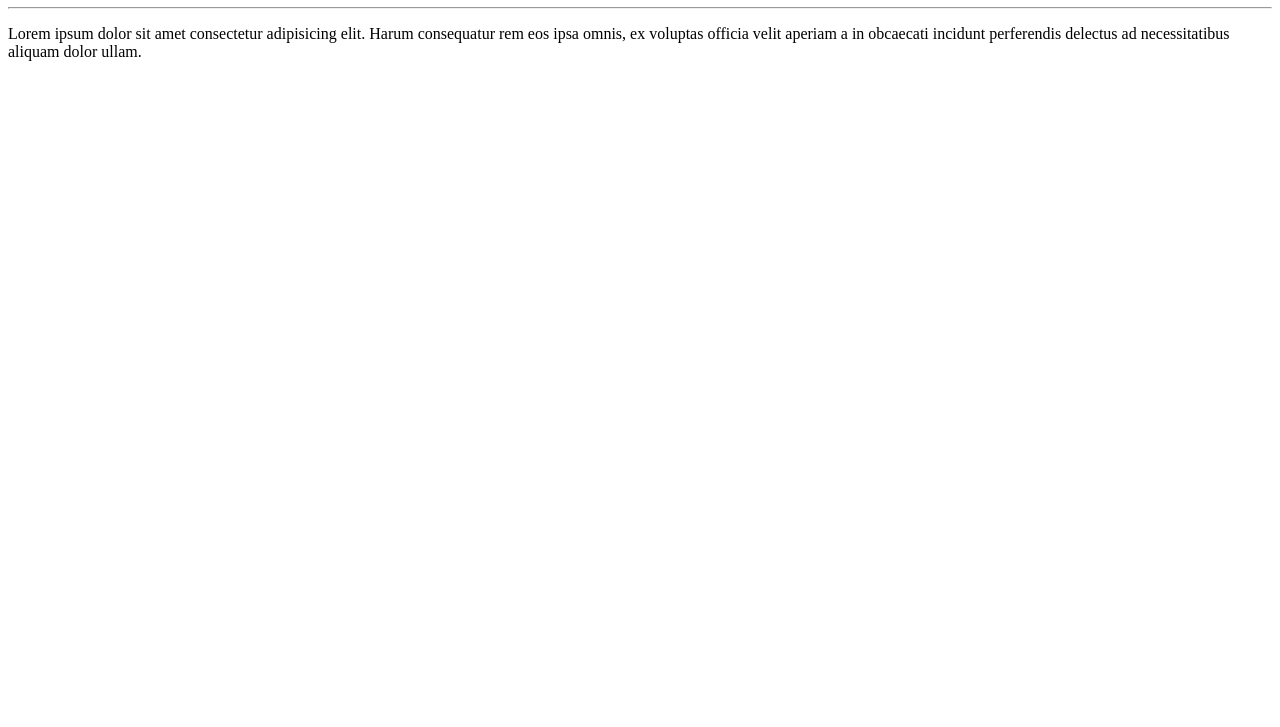
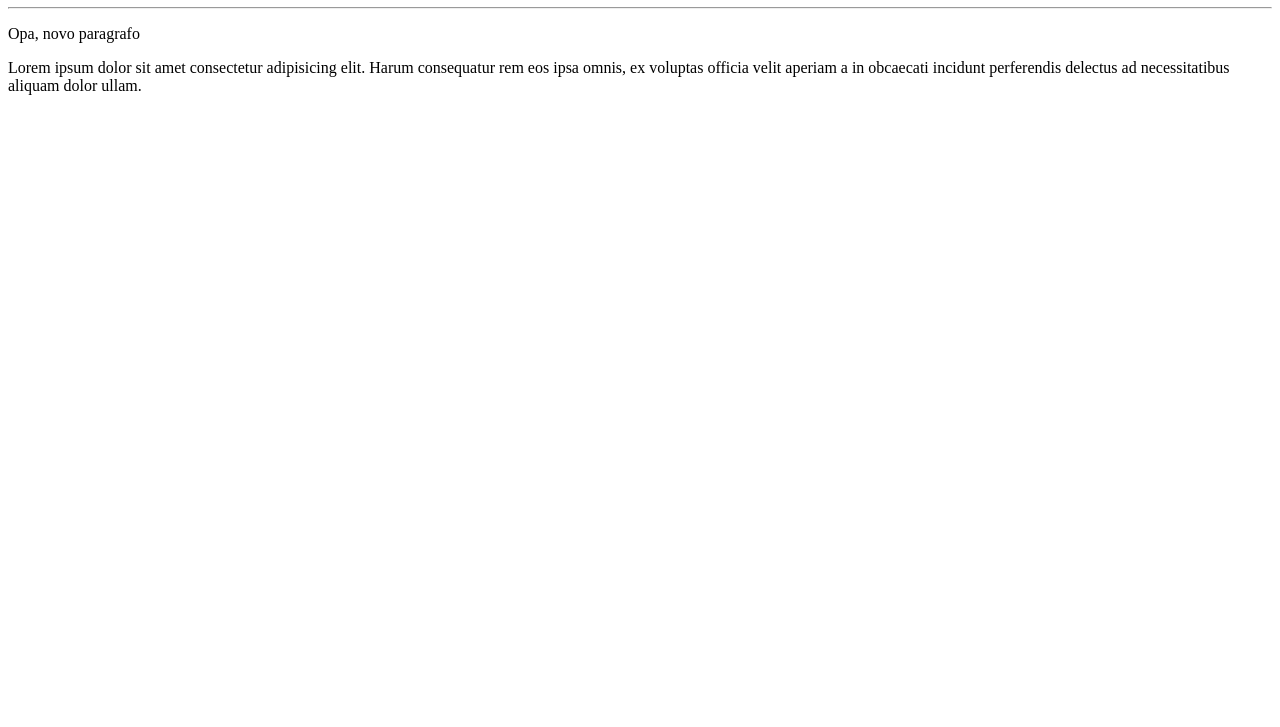
Before and after one commit to LuBabani/Hello-World, a plain HTML site: page site exemplo/index.html in a window 1280 px wide. Shown: the part 73-800 px from the top of the page. Drawn offline with Linux system fonts and the light colour scheme.

Commit message:
Update index.html
Adicionei um paragrafo

```diff
--- a/site exemplo/index.html
+++ b/site exemplo/index.html
@@ -8,6 +8,7 @@
 <body>
     <h1>Olá, Mundo!</h1>
     <hr>
+    <p>Opa, novo paragrafo</p>
     <p>Lorem ipsum dolor sit amet consectetur adipisicing elit. Harum consequatur rem eos ipsa omnis, ex voluptas officia velit aperiam a in obcaecati incidunt perferendis delectus ad necessitatibus aliquam dolor ullam.</p>
 </body>
 </html>
```
